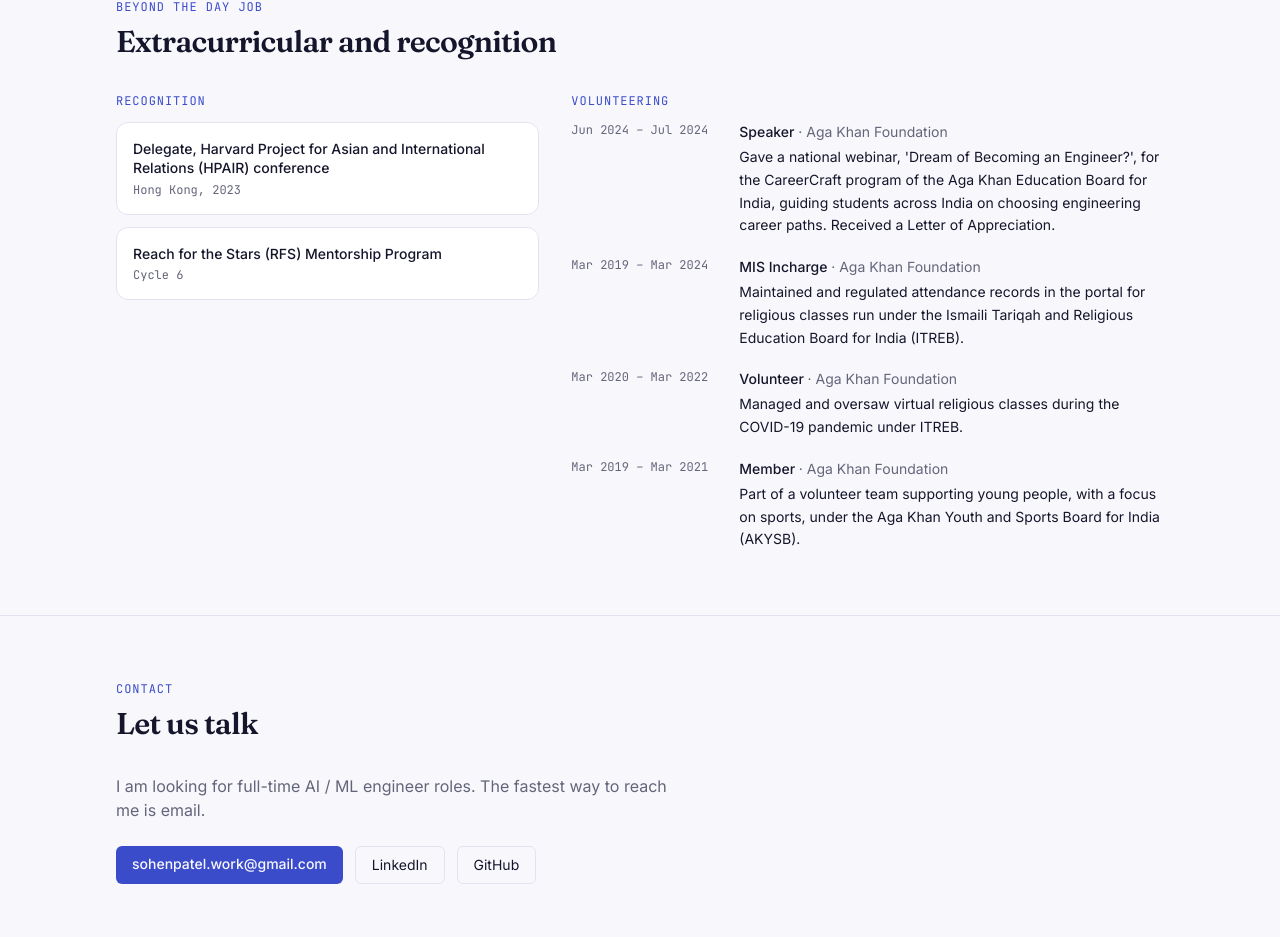
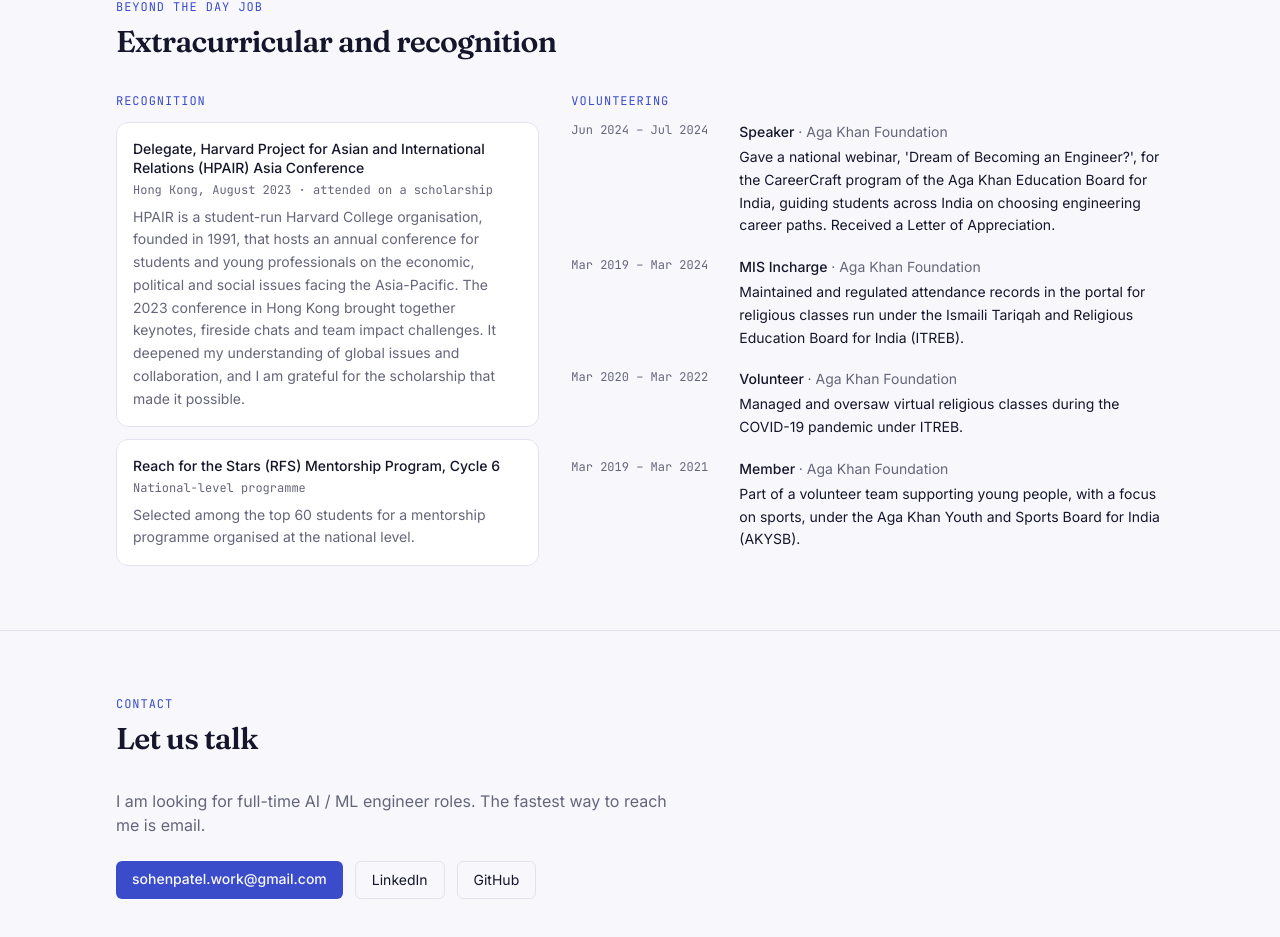
Before and after one commit to sohenpatel22/portfolio, a Next.js app: page / in a window 1280 px wide. Shown: the part 4933-5870 px from the top of the page. Built offline with nearby package versions, Linux system fonts and the light colour scheme; no server answers.

Commit message:
Add HPAIR and RFS details to recognition

```diff
--- a/src/app/page.tsx
+++ b/src/app/page.tsx
@@ -192,6 +192,7 @@
                 <li key={r.title} className="card p-4">
                   <p className="text-sm font-medium leading-snug">{r.title}</p>
                   <p className="mt-1 font-mono text-xs text-muted">{r.detail}</p>
+                  <p className="mt-2 text-sm leading-relaxed text-muted">{r.text}</p>
                 </li>
               ))}
             </ul>
--- a/src/data/profile.ts
+++ b/src/data/profile.ts
@@ -227,12 +227,14 @@
 
 export const recognition = [
   {
-    title: "Delegate, Harvard Project for Asian and International Relations (HPAIR) conference",
-    detail: "Hong Kong, 2023",
+    title: "Delegate, Harvard Project for Asian and International Relations (HPAIR) Asia Conference",
+    detail: "Hong Kong, August 2023 · attended on a scholarship",
+    text: "HPAIR is a student-run Harvard College organisation, founded in 1991, that hosts an annual conference for students and young professionals on the economic, political and social issues facing the Asia-Pacific. The 2023 conference in Hong Kong brought together keynotes, fireside chats and team impact challenges. It deepened my understanding of global issues and collaboration, and I am grateful for the scholarship that made it possible.",
   },
   {
-    title: "Reach for the Stars (RFS) Mentorship Program",
-    detail: "Cycle 6",
+    title: "Reach for the Stars (RFS) Mentorship Program, Cycle 6",
+    detail: "National-level programme",
+    text: "Selected among the top 60 students for a mentorship programme organised at the national level.",
   },
 ];
 
```
